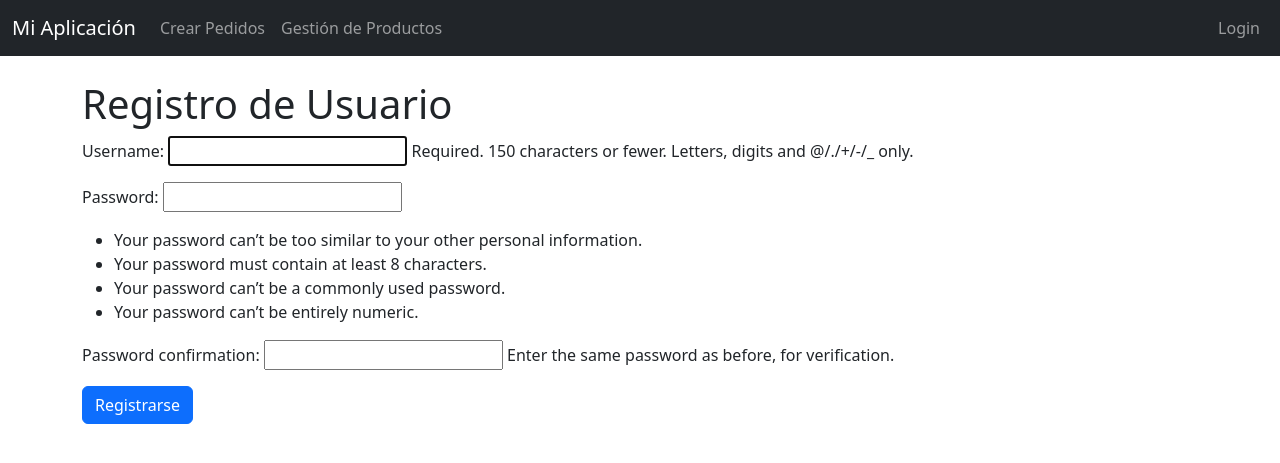
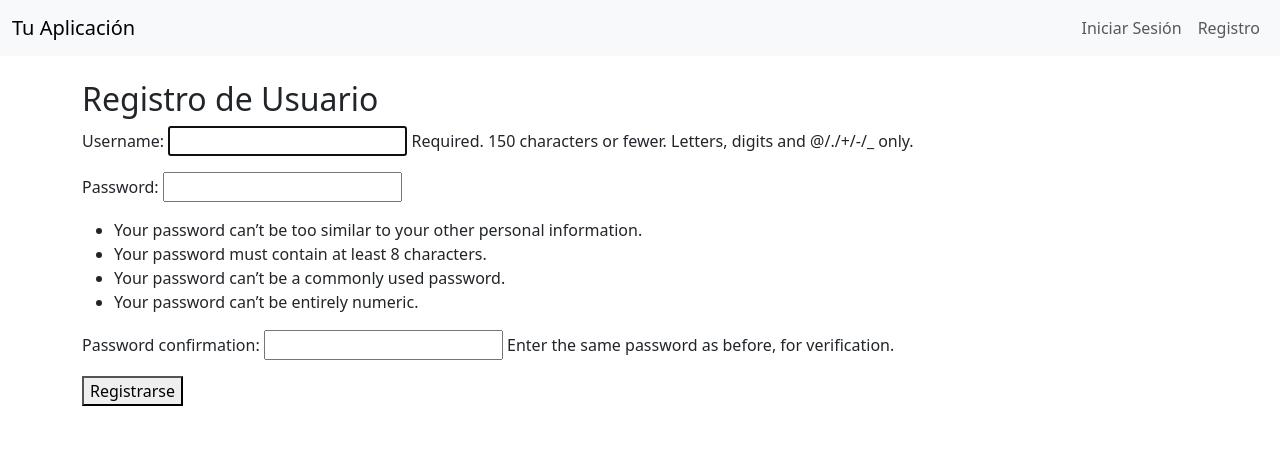
Before and after one commit to Cyefrancis/Grupal-Modulo-7, a Django app: page /registro/ in a window 1280 px wide. Shown: the top 463 px of the page. Run offline with Django 5.2, Linux system fonts and the light colour scheme.

Commit message:
agregando y corrigiendo funcionalidades

```diff
--- a/gestion/templates/base.html
+++ b/gestion/templates/base.html
@@ -12,31 +12,25 @@
 <body>
 
     <!-- Navbar -->
-    <nav class="navbar navbar-expand-lg navbar-dark bg-dark">
+    <nav class="navbar navbar-expand-lg navbar-light bg-light">
         <div class="container-fluid">
-            <a class="navbar-brand" href="#">Mi Aplicación</a>
-            <button class="navbar-toggler" type="button" data-bs-toggle="collapse" data-bs-target="#navbarNav" aria-controls="navbarNav" aria-expanded="false" aria-label="Toggle navigation">
-                <span class="navbar-toggler-icon"></span>
-            </button>
+            <a class="navbar-brand" href="/">Tu Aplicación</a>
             <div class="collapse navbar-collapse" id="navbarNav">
-                <ul class="navbar-nav me-auto mb-2 mb-lg-0">
-                    <li class="nav-item">
-                        <a class="nav-link" href="{% url 'lista_pedidos' %}">Crear Pedidos</a>
-                    </li>
-                    <li class="nav-item">
-                        <a class="nav-link" href="{% url 'productos' %}">Gestión de Productos</a>
-                    </li>
-
+                <ul class="navbar-nav me-auto">
+                    <!-- Otros elementos del navbar -->
                 </ul>
-                <ul class="navbar-nav ml-auto">
+                <ul class="navbar-nav">
                     {% if user.is_authenticated %}
-                    <li class="nav-item">
-                        <a class="nav-link" href="{% url 'cerrar_sesion' %}">Logout</a>
-                    </li>
+                        <li class="nav-item">
+                            <a class="nav-link" href="{% url 'cerrar_sesion' %}">Cerrar Sesión</a>
+                        </li>
                     {% else %}
-                    <li class="nav-item">
-                        <a class="nav-link" href="{% url 'iniciar_sesion' %}">Login</a>
-                    </li>
+                        <li class="nav-item">
+                            <a class="nav-link" href="{% url 'iniciar_sesion' %}">Iniciar Sesión</a>
+                        </li>
+                        <li class="nav-item">
+                            <a class="nav-link" href="{% url 'registro_usuario' %}">Registro</a>
+                        </li>
                     {% endif %}
                 </ul>
             </div>
--- a/sitio/templates/registro_usuario.html
+++ b/sitio/templates/registro_usuario.html
@@ -1,14 +1,10 @@
-{% extends './base.html' %}
-{% block title %}Registro de Usuario - Te lo Vendo{% endblock %}
-
+{% extends 'base.html' %}
+{% block title %}Registro{% endblock %}
 {% block content %}
-    <h1>Registro de Usuario</h1>
-    <form method="post">
-        {% csrf_token %}
-        {{ form.as_p }}
-        <button type="submit" class="btn btn-primary">Registrarse</button>
-    </form>
-    {% if user.is_authenticated %}
-    <a href="{% url 'dashboard' %}">Go to Dashboard</a>
-{% endif %}
+<h2>Registro de Usuario</h2>
+<form method="post">
+    {% csrf_token %}
+    {{ form.as_p }}
+    <button type="submit">Registrarse</button>
+</form>
 {% endblock %}
--- a/sitio/views.py
+++ b/sitio/views.py
@@ -7,9 +7,9 @@ def registro_usuario(request):
     if request.method == 'POST':
         form = UserCreationForm(request.POST)
         if form.is_valid():
-            user = form.save()
-            login(request, user)
-            return redirect('dashboard')  # Redirect to dashboard or any other page after registration
+            form.save()
+            # Redirigir a alguna página de éxito o a la página de inicio
+            return redirect('iniciar_sesion')
     else:
         form = UserCreationForm()
     return render(request, 'registro_usuario.html', {'form': form})
```
Also changed, not shown: gestion/views.py (+8 -0 lines), sitio/templates/iniciar_sesion.html (+8 -12 lines).
